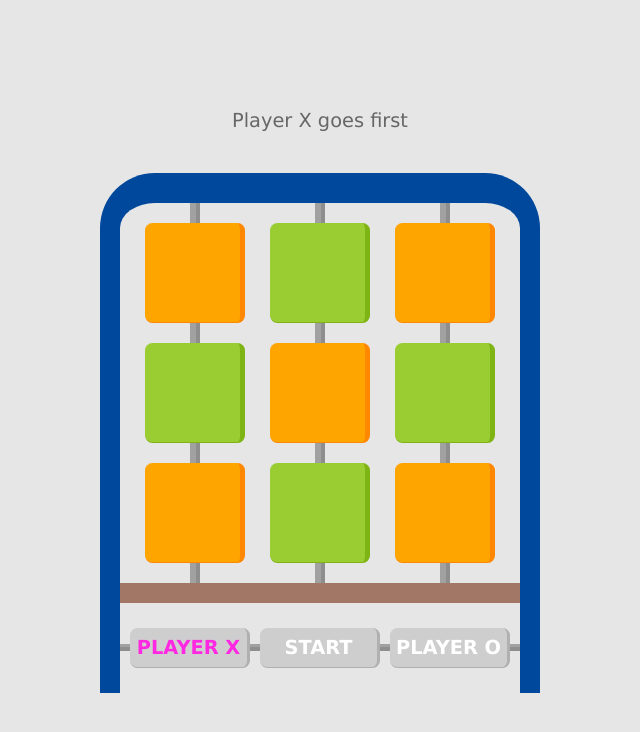
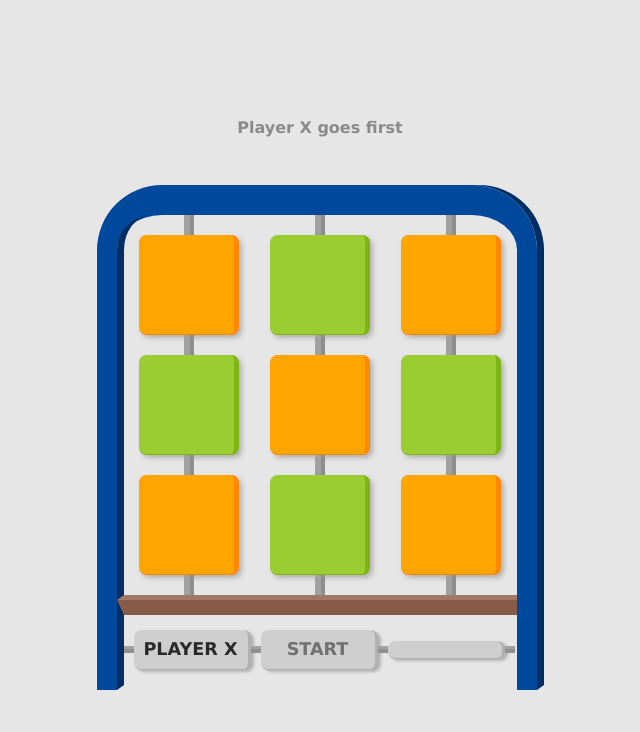
Before and after one commit to nzxf/tic, a plain HTML site: page index.html in a window 1280 px wide. Both pictures are taken after a click on the button "START". Shown: the whole page, without its empty margins (320-960 px from the left). Drawn offline with Linux system fonts and the light colour scheme.

Commit message:
Add more style and transition effect

```diff
--- a/index.html
+++ b/index.html
@@ -12,33 +12,34 @@
 
 <body>
     <div class="prompt"></div>
+    <div class="the-game">
         <div class="frame">
             <div class="board-container">
                 <div class="left-stick">
                     <div class="stick"></div>
-                <button class="cells cell0" value="0" disabled></button>
+                    <button class="cells cells-even cell0" value="0" disabled></button>
                     <div class="stick"></div>
-                <button class="cells cell1" value="1" disabled></button>
+                    <button class="cells  cells-odd cell1" value="1" disabled></button>
                     <div class="stick"></div>
-                <button class="cells cell2" value="2" disabled></button>
+                    <button class="cells cells-even cell2" value="2" disabled></button>
                     <div class="stick"></div>
                 </div>
                 <div class="mid-stick">
                     <div class="stick"></div>
-                <button class="cells cell3" value="3" disabled></button>
+                    <button class="cells cells-odd cell3" value="3" disabled></button>
                     <div class="stick"></div>
-                <button class="cells cell4" value="4" disabled></button>
+                    <button class="cells cells-even cell4" value="4" disabled></button>
                     <div class="stick"></div>
-                <button class="cells cell5" value="5" disabled></button>
+                    <button class="cells  cells-odd cell5" value="5" disabled></button>
                     <div class="stick"></div>
                 </div>
                 <div class="right-stick">
                     <div class="stick"></div>
-                <button class="cells cell6" value="6" disabled></button>
+                    <button class="cells cells-even cell6" value="6" disabled></button>
                     <div class="stick"></div>
-                <button class="cells cell7" value="7" disabled></button>
+                    <button class="cells cells-odd cell7" value="7" disabled></button>
                     <div class="stick"></div>
-                <button class="cells cell8" value="8" disabled></button>
+                    <button class="cells cells-even cell8" value="8" disabled></button>
                     <div class="stick"></div>
                 </div>
             </div>
@@ -52,6 +53,8 @@
                 <div class="stick-control"></div>
             </div>
         </div>
+        <div class="outer-frame"></div>
+    </div>
 
     <script src="script.js"></script>
 </body>
--- a/script.js
+++ b/script.js
@@ -1,12 +1,12 @@
 // PLAYER FACTORY
-const Player = (id, mark) => {
+const Player = (id, mark, className) => {
     const turn = () => `It's ${id}'s turn now`
     const win = () => `${id} is the winner!!!`
     const first = () => `${id} goes first`
-    return { id, mark, turn, win, first }
+    return { id, mark, className, turn, win, first }
 }
-const x = Player("Player X", "x");
-const o = Player("Player O", "o");
+const x = Player("Player X", "x", ".player-x");
+const o = Player("Player O", "o", ".player-o");
 let allPlayers = []
 allPlayers.push(x, o)
 
@@ -55,6 +55,15 @@ const toggleLight = string => {
     }
 }
 
+// Toggling
+const blinks = function(object, string, num, howMany) {
+    for (let i = 0; i < howMany; i++) {
+        setTimeout(function() {
+            document.querySelectorAll(object).forEach(obj => obj.classList.toggle(string))
+        }, num * (i * 100));
+    }
+}
+
 // GAMEOVER?
 const isWinning = () => {
     let marks = currentPlayer.mark.repeat(3)
@@ -69,17 +78,24 @@ const isWinning = () => {
         case [board[2], board[4], board[6]].join(''): // Diagonal
             // WIN
             cells.forEach(cell => cell.disabled = true)
-            updatePrompt(currentPlayer.win().toUpperCase())
+            updatePrompt(currentPlayer.win())
+            blinks(".cells", "cells-start")
+
+            blinks(currentPlayer.className, "blink", 3, 7)
             break;
         default:
             // TIE
             if (!board.includes('')) {
                 toggleLight("tie")
-                return updatePrompt("IT'S A TIE")
+                blinks(".cells", "cells-start")
+
+                blinks(x.className, "blink", 3, 7)
+                blinks(o.className, "blink", 3, 7)
+                return updatePrompt("It's a tie!")
             }
             // MOVE ON TO NEXT PLAYER
             nextPlayer()
-            updatePrompt(currentPlayer.turn().toUpperCase())
+            updatePrompt(currentPlayer.turn())
             toggleLight(currentPlayer)
     }
 }
@@ -94,16 +110,28 @@ cells.forEach(cell => cell.addEventListener('click', function() {
     isWinning()
 }))
 
-updatePrompt("Click start to play\nThe first player will be choosen randomly")
+// RESET
+const players = document.querySelectorAll(".players")
+const reset = () => {
+    players.forEach(player=> player.classList.remove("player-turn", "blink"))
+    board = makeBoard()
+    updateDisplay()
+    currentPlayer = ""
+    updatePrompt("");
+}
+
+updatePrompt("Click start to play\n(The first player will be randomly chosen)")
 const startButton = document.querySelector(".start")
 startButton.addEventListener('click', function() {
-    board = makeBoard()
+    reset()
+    blinks(".cells-odd", "cells-start", 1.5, 6)
+    blinks(".cells-even", "cells-start", 1.75, 6)
+    setTimeout(function() {
         currentPlayer = allPlayers[randomPlayer(allPlayers)]
-    // currentPlayer = allPlayers[randomPlayer(allPlayers)]
-
         cells.forEach(cell => cell.disabled = false)
         //PLAYER INPUT
         updatePrompt(currentPlayer.first());
         toggleLight(currentPlayer)
         updateDisplay()
+    }, 1000)
 })
--- a/style.css
+++ b/style.css
@@ -4,7 +4,7 @@
     border: 0;
     margin: 0;
     font-family: Verdana;
-    font-size: 1.1rem;
+    font-size: 1rem;
 }
 
 body {
@@ -18,33 +18,58 @@ body {
     background-color: #E6E6E6;
 }
 
+
+.the-game {
+    display: flex;
+    flex-direction: row;
+    justify-content: center;
+    align-items: end;
+}
+
+
 .frame {
     margin: 20px 0;
 
-    border-top-left-radius: 55px;
-    border-top-right-radius: 55px;
+    border-top-left-radius: 65px;
+    border-top-right-radius: 65px;
 
     border-top: solid 30px #00489b;
     border-left: solid 20px #00489b;
     border-right: solid 20px #00489b;
+
+    box-shadow: 7px 0px 0px #002e63;
+}
+
+.outer-frame {
+    height: 420px;
+
+    border-top: solid 25px #002e63;
+    border-left: solid 7px #002e63;
+    /* border-top: solid 70px #E6E6E6; */
+    border-bottom: solid 5px #E6E6E6;
+    transform: translateY(-20px);
 }
 
 .board-container {
     width: 400px;
-    height: 400px;
+    height: auto;
 
-    display: flex;
-    grid-template-rows: 1fr 1fr 1fr;
-    justify-content: space-evenly;
+    display: grid;
+    grid-template-columns: 1fr 1fr 1fr;
 
-    border-bottom: solid 20px #A37765;
+    border-top-left-radius: 35px;
+
+    border-left: solid 7px #002e63;
+    border-bottom: solid 5px #A37765;
 }
 
-.left-stick, .mid-stick, .right-stick {
-display: flex;
-flex-direction: column;
-justify-content: center;
-align-items: center;
+.left-stick,
+.mid-stick,
+.right-stick {
+    display: flex;
+    flex-direction: column;
+    justify-content: center;
+    align-items: center;
 }
 
 .stick {
@@ -60,30 +85,55 @@ align-items: center;
     font-size: 5rem;
     border-radius: 7.5px;
     color: rgba(0, 0, 0, 0.6);
+
+    box-shadow: 3px 3px 5px rgba(128, 128, 128, 0.5);
+
+    transition: width .3s;
+
+    font-weight: 600;
+    color: rgba(0, 0, 0, 0.7);
 }
 
-.cell0, .cell2, .cell4, .cell6, .cell8 {
+.cells-even {
     background-color: orange;
     border-right: solid 5px rgb(255, 136, 0);
     border-bottom: solid 1px rgb(255, 136, 0);
 }
 
-.cell1, .cell3, .cell5, .cell7 {
+.cells-odd {
     background-color: #9acd32;
     border-right: solid 5px rgb(127, 180, 21);
     border-bottom: solid 1px rgb(127, 180, 21);
 }
 
 .cells:hover {
-    cursor: pointer ;
+    cursor: pointer;
     border-bottom: 0;
     border-right: 0;
-    border-left: solid 5px rgba(138, 138, 138, 0.486);
-    border-top: solid 1px rgba(138, 138, 138, 0.486);
+    border-left: solid 5px rgba(138, 138, 138, 0.5);
+    border-top: solid 1px rgba(138, 138, 138, 0.5);
 
+    box-shadow: -3px 3px 5px rgba(128, 128, 128, 0.5);
+}
+
+.cells-start {
+    width: 15px;
+
+    border-bottom: 0;
+    border-right: 0;
+    border-left: solid 15px rgba(138, 138, 138, 0.5);
+    border-top: solid 3px rgba(138, 138, 138, 0.5);
+
+    box-shadow: -3px 3px 5px rgba(128, 128, 128, 0.5);
+
+    transition: width .3s;
 }
 
 .control-container {
+    border-top: solid 15px #885b49;
+    border-left: solid 7px #002e63;
+    border-bottom: solid 5px #E6E6E6;
+
     display: flex;
     align-items: center;
     height: 90px;
@@ -93,21 +143,29 @@ align-items: center;
     width: 10px;
     height: 7.5px;
     background-color: rgb(161, 161, 161);
-    border-bottom: solid 4px rgba(128, 128, 128, 0.575);
+    border-bottom: solid 4px rgba(128, 128, 128, 0.5);
 }
 
 .panel {
     display: flex;
     justify-content: center;
     align-items: center;
-    width: 120px;
-    height: 40px;
+    width: 117px;
+
     border-radius: 7.5px;
     border-right: solid 3px rgba(134, 134, 134, 0.4);
     border-bottom: solid 1px rgb(134, 134, 134, 0.4);
     background-color: rgb(206, 206, 206);
-    color: white;
+
+    font-size: 1.1rem;
+    color: rgb(112, 112, 112);
     font-weight: bold;
+
+    box-shadow: 3px 2px 3px rgba(128, 128, 128, 0.5);
+}
+
+.start {
+    height: 40px;
 }
 
 .start:hover {
@@ -115,15 +173,22 @@ align-items: center;
     border: 0;
     border-left: solid 3px rgba(134, 134, 134, 0.4);
     border-top: solid 1px rgb(134, 134, 134, 0.4);
-    color: rgb(255, 40, 226);
+    color: rgba(0, 0, 0, 0.8);
+
     /* background-color: rgb(155, 155, 155); */
+    box-shadow: -3px 2px px rgba(128, 128, 128, 0.5);
+}
+
+.players {
+    height: 18px;
+
+    color: transparent;
+    transition: background-color .1s;
 }
 
 .player-turn {
-    /* border: 0;
-    border-left: solid 3px rgba(134, 134, 134, 0.4);
-    border-top: solid 1px rgb(134, 134, 134, 0.4); */
-    color: rgb(255, 40, 226);
+    height: 40px;
+    color: rgba(0, 0, 0, 0.8);
 }
 
 .prompt {
@@ -131,8 +196,16 @@ align-items: center;
     justify-content: center;
     align-items: center;
     text-align: center;
-    height: 2rem;
-    width: 400px;
-    color: rgba(0, 0, 0, 0.555);
-    margin: 15px 0;
+    height: 4rem;
+    width: 450px;
+    color: rgba(0, 0, 0, 0.6);
+    margin: 5px 0;
+
+    font-weight: 600;
+    color: rgba(0, 0, 0, 0.4);
 }
+
+.blink {
+    background-color: rgb(28, 206, 147);
+    box-shadow: -3px 2px px rgba(128, 128, 128, 0.5);
+}
```
Lines whose indentation alone changed are shown as unchanged.
